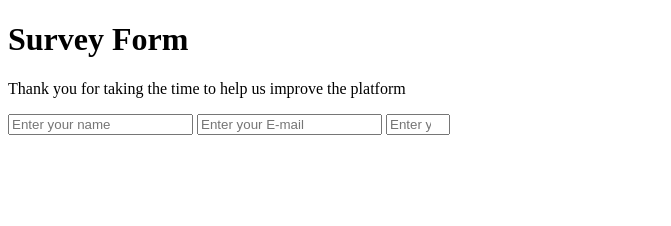
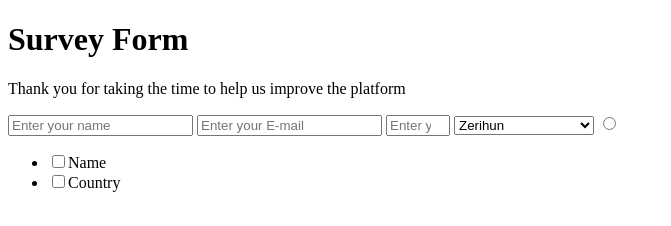
Before and after one commit to znation2010/Grace-ZerihunSurveyProject, a plain HTML site: page index.html in a window 1280 px wide. Shown: the whole page, without its empty margins (0-671 px from the left). Drawn offline with Linux system fonts and the light colour scheme.

Commit message:
Update index.html
Changes in the code

```diff
--- a/index.html
+++ b/index.html
@@ -18,3 +18,12 @@
       <label id="email-label"for="email"></label>
       <input id="number" type="number" min="1" max="120" placeholder="Enter your Age">
       <label id="number-label"for="number"></label>
+        <select id="dropdown"name="choose">
+        <option disabled value>"Select current role"</option>
+        <option value="Zerihun">Zerihun</option>
+        <option value="Grace">Grace</option>
+      </select>
+      <input name="radio-button" value="3" type="radio">
+      <ul id="Preference">
+        <li class="checkbox"><label><input name="prefer" value="1" type="checkbox">Name</label></li>
+        <li class="checkbox"><label><input name="prefer" value="1" type="checkbox">Country</label></li>
```
